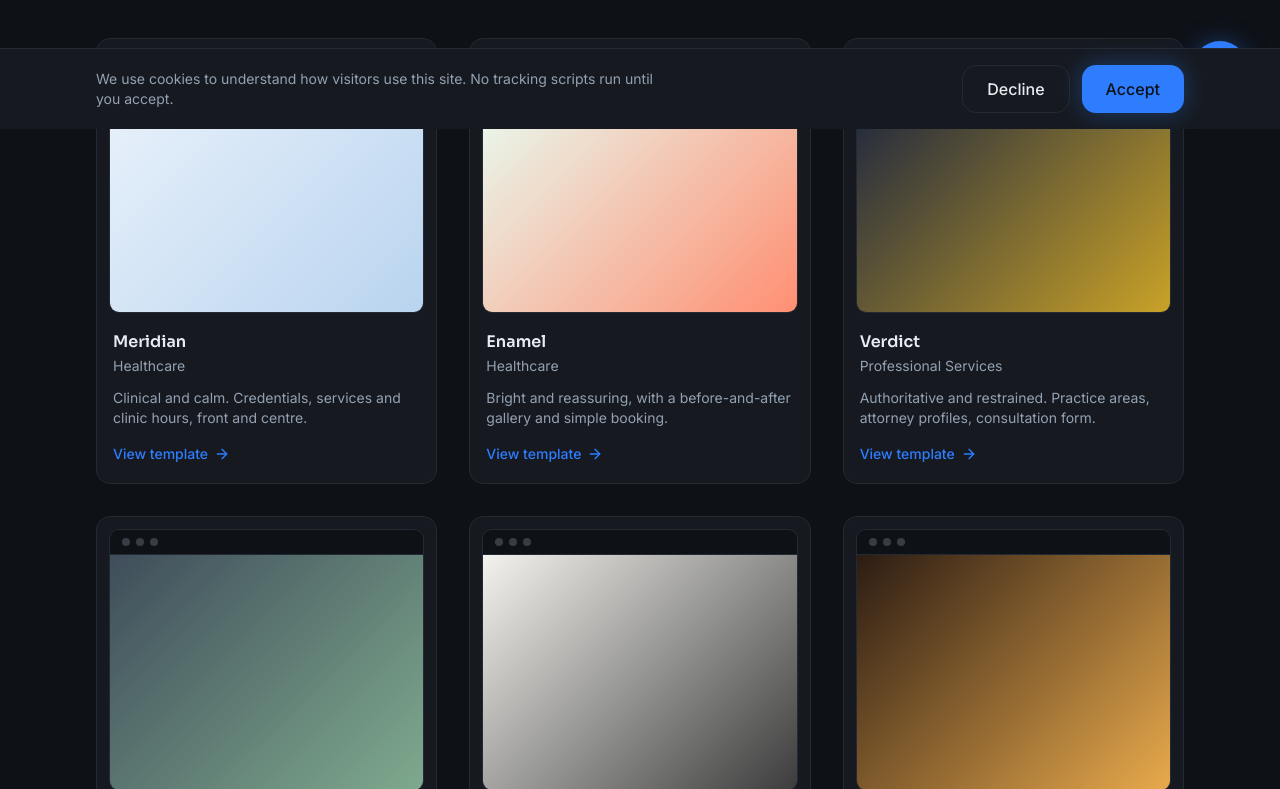
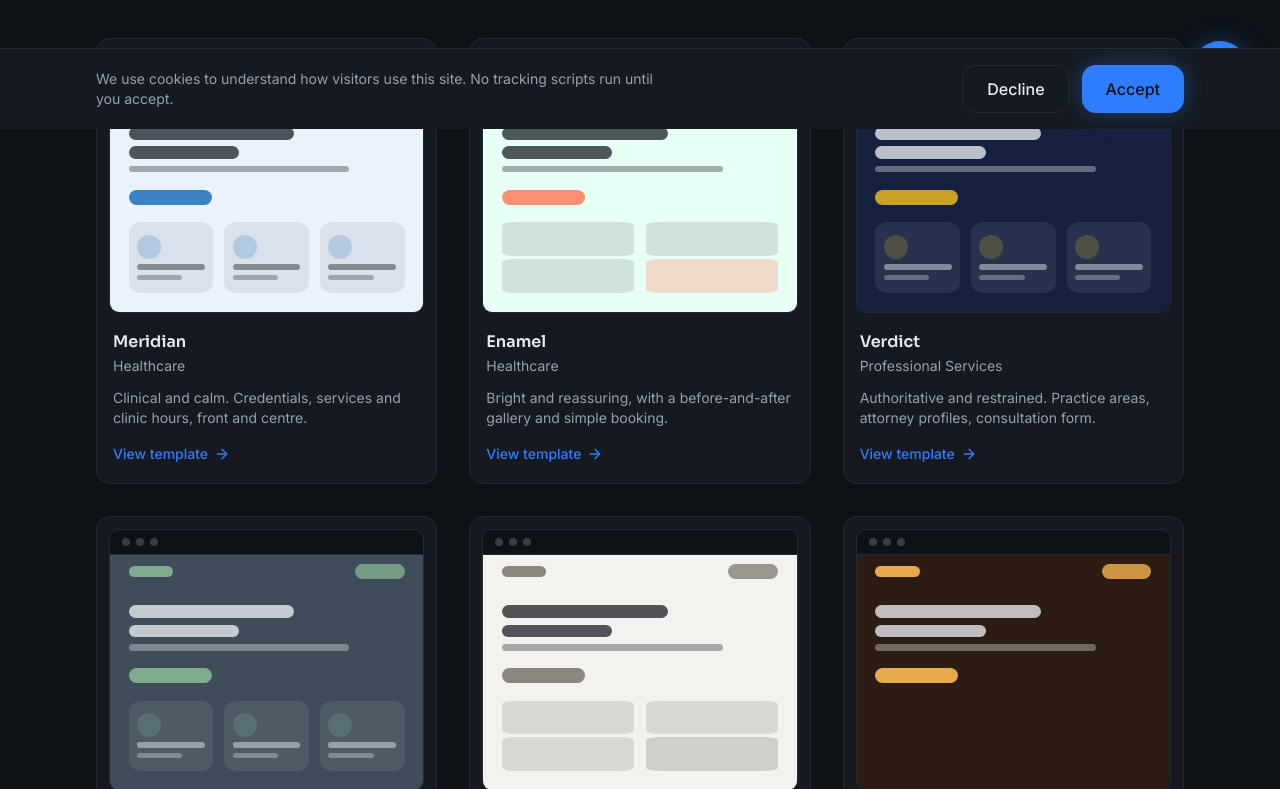
Before and after one commit to booksagealex4-svg/launchsiteph, a React (Vite) app: page /templates in a window 1280 px wide. Shown: the part 671-1460 px from the top of the page. Built offline with nearby package versions, Linux system fonts and the light colour scheme.

Commit message:
Replace abstract device mockups with realistic CSS website layouts

```diff
--- a/src/components/gallery/TemplateGalleryCard.tsx
+++ b/src/components/gallery/TemplateGalleryCard.tsx
@@ -1,6 +1,8 @@
 import { Link } from "react-router-dom"
 import { ArrowRight } from "lucide-react"
 
+import { getReadableTextColor, templateMockupVariants } from "@/lib/mockup"
+import { SiteMockup } from "@/components/shared/SiteMockup"
 import type { GalleryTemplate } from "@/components/gallery/data"
 
 export function TemplateGalleryCard({
@@ -19,11 +21,14 @@ export function TemplateGalleryCard({
           <span className="h-2 w-2 rounded-full bg-muted-foreground/30" />
           <span className="h-2 w-2 rounded-full bg-muted-foreground/30" />
         </div>
-        <div
-          className="aspect-[4/3]"
-          style={{ backgroundImage: template.gradient }}
-          aria-hidden="true"
-        />
+        <div className="aspect-[4/3]">
+          <SiteMockup
+            background={template.bg}
+            accent={template.accent}
+            text={getReadableTextColor(template.bg)}
+            variant={templateMockupVariants[template.slug] ?? "cards"}
+          />
+        </div>
       </div>
       <div className="mt-4 px-1 pb-1">
         <p className="font-heading font-semibold text-foreground">
--- a/src/components/sections/hero/DeviceMockup.tsx
+++ b/src/components/sections/hero/DeviceMockup.tsx
@@ -2,79 +2,18 @@ import { useEffect, useState } from "react"
 
 import { cn } from "@/lib/utils"
 import { usePrefersReducedMotion } from "@/hooks/use-prefers-reduced-motion"
+import { SiteMockup, type MockupVariant } from "@/components/shared/SiteMockup"
 
-const VARIANT_COUNT = 4
+const CYCLE_VARIANTS: MockupVariant[] = ["cards", "gallery", "list", "video"]
 const CYCLE_MS = 4000
 const FADE_MS = 300
 
-function WireframeScreen({ variant }: { variant: number }) {
-  switch (variant) {
-    case 1:
-      return (
-        <div className="flex h-full w-full flex-col gap-2 p-3">
-          <div className="flex items-center justify-between">
-            <div className="h-2 w-10 rounded-[10px] bg-primary/40" />
-            <div className="flex gap-1">
-              <div className="h-2 w-4 rounded-[10px] bg-surface-elevated" />
-              <div className="h-2 w-4 rounded-[10px] bg-surface-elevated" />
-              <div className="h-2 w-4 rounded-[10px] bg-surface-elevated" />
-            </div>
-          </div>
-          <div className="grid flex-1 grid-cols-3 gap-2">
-            <div className="col-span-2 rounded-[10px] border border-border bg-surface-elevated" />
-            <div className="flex flex-col gap-2">
-              <div className="flex-1 rounded-[10px] bg-primary/20" />
-              <div className="flex-1 rounded-[10px] bg-surface-elevated" />
-            </div>
-          </div>
-          <div className="flex gap-2">
-            <div className="h-3 flex-1 rounded-[10px] bg-surface-elevated" />
-            <div className="h-3 flex-1 rounded-[10px] bg-surface-elevated" />
-            <div className="h-3 flex-1 rounded-[10px] bg-surface-elevated" />
-          </div>
-        </div>
-      )
-    case 2:
-      return (
-        <div className="flex h-full w-full flex-col items-center gap-2 p-3">
-          <div className="h-2 w-2 rounded-full bg-primary/50" />
-          <div className="h-2 w-16 rounded-[10px] bg-surface-elevated" />
-          <div className="h-1.5 w-24 rounded-[10px] bg-border" />
-          <div className="mt-2 grid w-full flex-1 grid-cols-3 gap-2">
-            <div className="rounded-[10px] border border-border" />
-            <div className="rounded-[10px] border border-border" />
-            <div className="rounded-[10px] border border-border" />
-          </div>
-        </div>
-      )
-    case 3:
-      return (
-        <div className="flex h-full w-full flex-col gap-2 p-3">
-          <div className="h-2 w-12 rounded-[10px] bg-surface-elevated" />
-          <div className="grid flex-1 grid-cols-2 gap-2">
-            <div className="rounded-[10px] bg-surface-elevated" />
-            <div className="rounded-[10px] bg-surface-elevated" />
-            <div className="rounded-[10px] bg-surface-elevated" />
-            <div className="rounded-[10px] bg-primary/20" />
-          </div>
-          <div className="h-3 w-full rounded-[10px] bg-primary/40" />
-        </div>
-      )
-    default:
-      return (
-        <div className="flex h-full w-full flex-col gap-2 p-3">
-          <div className="h-2 w-8 rounded-[10px] bg-surface-elevated" />
-          <div className="flex-1 rounded-[10px] bg-primary/25" />
-          <div className="flex gap-2">
-            <div className="h-3 flex-1 rounded-[10px] bg-surface-elevated" />
-            <div className="h-3 w-10 rounded-[10px] bg-primary/40" />
-          </div>
-        </div>
-      )
-  }
-}
+// Our own dark chrome, not a client palette — only the layout changes.
+const MOCKUP_BACKGROUND = "#161a20"
+const MOCKUP_ACCENT = "#2e7dff"
+const MOCKUP_TEXT = "#e8ecf2"
 
-function Screen({ variant, fading }: { variant: number; fading: boolean }) {
+function Screen({ variant, fading }: { variant: MockupVariant; fading: boolean }) {
   return (
     <div
       className={cn(
@@ -82,12 +21,23 @@ function Screen({ variant, fading }: { variant: number; fading: boolean }) {
         fading ? "opacity-0" : "opacity-100"
       )}
     >
-      <WireframeScreen variant={variant} />
+      <SiteMockup
+        background={MOCKUP_BACKGROUND}
+        accent={MOCKUP_ACCENT}
+        text={MOCKUP_TEXT}
+        variant={variant}
+      />
     </div>
   )
 }
 
-function LaptopFrame({ variant, fading }: { variant: number; fading: boolean }) {
+function LaptopFrame({
+  variant,
+  fading,
+}: {
+  variant: MockupVariant
+  fading: boolean
+}) {
   return (
     <div className="w-full">
       <div className="rounded-[14px] border border-border bg-surface p-2">
@@ -100,7 +50,13 @@ function LaptopFrame({ variant, fading }: { variant: number; fading: boolean })
   )
 }
 
-function PhoneFrame({ variant, fading }: { variant: number; fading: boolean }) {
+function PhoneFrame({
+  variant,
+  fading,
+}: {
+  variant: MockupVariant
+  fading: boolean
+}) {
   return (
     <div className="absolute -bottom-8 -left-6 w-[36%] rounded-[14px] border border-border bg-surface p-1.5 md:-bottom-10 md:-left-8">
       <div className="relative aspect-[9/19] w-full overflow-hidden rounded-[10px] bg-background">
@@ -112,7 +68,7 @@ function PhoneFrame({ variant, fading }: { variant: number; fading: boolean }) {
 
 export function DeviceMockup() {
   const prefersReducedMotion = usePrefersReducedMotion()
-  const [variant, setVariant] = useState(0)
+  const [index, setIndex] = useState(0)
   const [fading, setFading] = useState(false)
 
   useEffect(() => {
@@ -124,7 +80,7 @@ export function DeviceMockup() {
       if (document.hidden) return
       setFading(true)
       timeoutId = setTimeout(() => {
-        setVariant((v) => (v + 1) % VARIANT_COUNT)
+        setIndex((i) => (i + 1) % CYCLE_VARIANTS.length)
         setFading(false)
       }, FADE_MS)
     }, CYCLE_MS)
@@ -134,6 +90,8 @@ export function DeviceMockup() {
       if (timeoutId) clearTimeout(timeoutId)
     }
   }, [prefersReducedMotion])
+
+  const variant = CYCLE_VARIANTS[index]
 
   return (
     <div className="relative mx-auto max-w-[420px] pb-10 pl-8 md:mx-0 md:max-w-none md:pl-10">
--- /dev/null
+++ b/src/components/shared/SiteMockup.tsx
@@ -0,0 +1,148 @@
+export type MockupVariant = "cards" | "gallery" | "list" | "video"
+
+interface SiteMockupProps {
+  background: string
+  accent: string
+  text: string
+  variant: MockupVariant
+}
+
+function ContentSection({
+  variant,
+  accent,
+  text,
+}: {
+  variant: MockupVariant
+  accent: string
+  text: string
+}) {
+  switch (variant) {
+    case "cards":
+      return (
+        <div className="grid h-[38%] grid-cols-3 gap-[4%] px-[6%] pb-[6%]">
+          {[0, 1, 2].map((i) => (
+            <div
+              key={i}
+              className="flex flex-col justify-center gap-[10%] rounded-[15%] p-[10%]"
+              style={{ backgroundColor: `${text}14` }}
+            >
+              <div
+                className="aspect-square w-[35%] rounded-full"
+                style={{ backgroundColor: `${accent}40` }}
+              />
+              <div
+                className="h-[10%] w-full rounded-full"
+                style={{ backgroundColor: text, opacity: 0.45 }}
+              />
+              <div
+                className="h-[10%] w-2/3 rounded-full"
+                style={{ backgroundColor: text, opacity: 0.3 }}
+              />
+            </div>
+          ))}
+        </div>
+      )
+    case "gallery":
+      return (
+        <div className="grid h-[38%] grid-cols-2 gap-[4%] px-[6%] pb-[6%]">
+          {[0, 1, 2, 3].map((i) => (
+            <div
+              key={i}
+              className="rounded-[10%]"
+              style={{
+                backgroundColor: i === 3 ? `${accent}55` : `${text}1F`,
+              }}
+            />
+          ))}
+        </div>
+      )
+    case "list":
+      return (
+        <div className="flex h-[38%] flex-col justify-center gap-[8%] px-[6%] pb-[6%]">
+          {[0, 1, 2].map((i) => (
+            <div key={i} className="flex items-center justify-between">
+              <div
+                className="h-[14%] w-3/5 rounded-full"
+                style={{ backgroundColor: text, opacity: 0.4 }}
+              />
+              <div
+                className="h-[14%] w-1/6 rounded-full"
+                style={{ backgroundColor: accent, opacity: 0.6 }}
+              />
+            </div>
+          ))}
+        </div>
+      )
+    case "video":
+      return (
+        <div className="h-[38%] px-[6%] pb-[6%]">
+          <div
+            className="flex h-full items-center justify-center rounded-[10%]"
+            style={{ backgroundColor: `${accent}26` }}
+          >
+            <div
+              className="aspect-square w-[14%] rounded-full"
+              style={{ backgroundColor: accent }}
+            />
+          </div>
+        </div>
+      )
+    default:
+      return null
+  }
+}
+
+export function SiteMockup({
+  background,
+  accent,
+  text,
+  variant,
+}: SiteMockupProps) {
+  return (
+    <div
+      className="flex h-full w-full flex-col"
+      style={{ backgroundColor: background }}
+    >
+      <div className="flex h-[14%] items-center justify-between px-[6%]">
+        <div
+          className="h-[35%] w-[16%] rounded-full"
+          style={{ backgroundColor: accent }}
+        />
+        <div className="flex gap-[6%]">
+          {[0, 1, 2].map((i) => (
+            <div
+              key={i}
+              className="h-[14%] w-[10%] rounded-full"
+              style={{ backgroundColor: text, opacity: 0.3 }}
+            />
+          ))}
+        </div>
+        <div
+          className="h-[45%] w-[18%] rounded-full"
+          style={{ backgroundColor: accent, opacity: 0.85 }}
+        />
+      </div>
+
+      <div className="flex h-[48%] flex-col justify-center gap-[6%] px-[6%]">
+        <div
+          className="h-[11%] w-3/5 rounded-full"
+          style={{ backgroundColor: text, opacity: 0.75 }}
+        />
+        <div
+          className="h-[11%] w-2/5 rounded-full"
+          style={{ backgroundColor: text, opacity: 0.75 }}
+        />
+        <div
+          className="h-[6%] w-4/5 rounded-full"
+          style={{ backgroundColor: text, opacity: 0.35 }}
+        />
+        <div
+          className="mt-[4%] h-[13%] w-[30%] rounded-full"
+          style={{ backgroundColor: accent }}
+        />
+      </div>
+
+      <ContentSection variant={variant} accent={accent} text={text} />
+    </div>
+  )
+}
--- /dev/null
+++ b/src/lib/mockup.ts
@@ -0,0 +1,23 @@
+import type { MockupVariant } from "@/components/shared/SiteMockup"
+
+export function getReadableTextColor(bgHex: string): string {
+  const hex = bgHex.replace("#", "")
+  const r = parseInt(hex.substring(0, 2), 16)
+  const g = parseInt(hex.substring(2, 4), 16)
+  const b = parseInt(hex.substring(4, 6), 16)
+  const luminance = (0.299 * r + 0.587 * g + 0.114 * b) / 255
+  return luminance > 0.6 ? "#1a1f26" : "#f2f4f7"
+}
+
+// Content-section style per template, matching each template's signature
+// feature (industries-and-templates.md).
+export const templateMockupVariants: Record<string, MockupVariant> = {
+  meridian: "cards", // appointment request, doctor bios, insurance list
+  verdict: "cards", // practice areas, attorney profiles, consultation form
+  enamel: "gallery", // services grid, before/after gallery, booking
+  plateau: "gallery", // full-bleed project gallery, case studies
+  ember: "list", // menu, food photography, reservations
+  tidewater: "gallery", // room showcase, amenities, booking inquiry
+  ledger: "cards", // services, credentials, calculator
+  anthem: "video", // big typography, video embed, testimonials
+}
--- a/src/pages/TemplateDetail.tsx
+++ b/src/pages/TemplateDetail.tsx
@@ -22,7 +22,8 @@ function toGalleryTemplate(t: TemplateRecord): GalleryTemplate {
     name: t.name,
     category: t.category,
     description: t.tagline,
-    gradient: `linear-gradient(135deg, ${t.palette[0]}, ${t.palette[1]})`,
+    bg: t.palette[0],
+    accent: t.palette[1],
   }
 }
 
@@ -117,7 +118,7 @@ export default function TemplateDetail() {
           </Reveal>
 
           <Reveal delay={1}>
-            <DevicePreviewSwitcher palette={template.palette} />
+            <DevicePreviewSwitcher palette={template.palette} slug={template.slug} />
           </Reveal>
         </div>
 
```
Also changed, not shown: src/components/gallery/data.ts (+18 -9 lines), src/components/sections/showcase/TemplateCard.tsx (+10 -5 lines), src/components/sections/showcase/data.ts (+18 -9 lines), src/components/template-detail/DevicePreviewSwitcher.tsx (+14 -9 lines).
